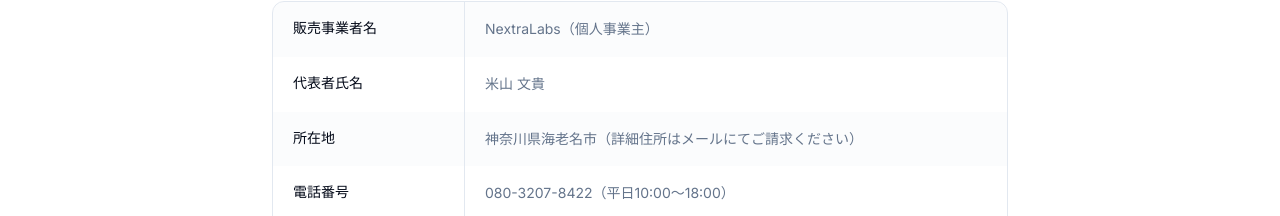
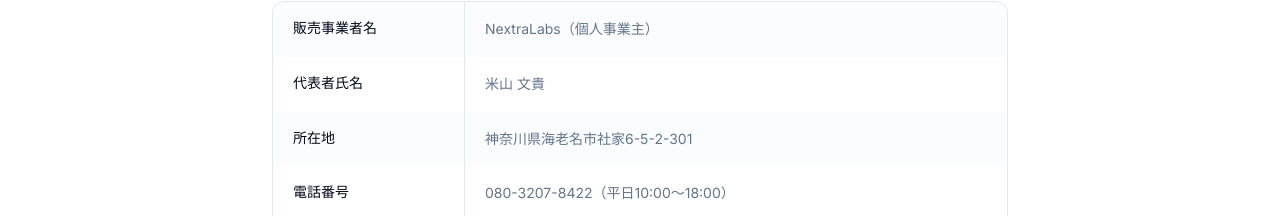
Before and after one commit to fyoneyone9-cyber/nextralabs-membership, a Next.js app: page /tokusho in a window 1280 px wide. Shown: the part 268-484 px from the top of the page. Built offline with nearby package versions, Linux system fonts and the light colour scheme; no server answers.

Commit message:
fix: 特定商取引法 所在地を正式住所に更新

```diff
--- a/src/app/tokusho/page.tsx
+++ b/src/app/tokusho/page.tsx
@@ -24,7 +24,7 @@ export default function TokushoPage() {
         {[
           { label: '販売事業者名', value: 'NextraLabs（個人事業主）' },
           { label: '代表者氏名', value: '米山 文貴' },
-          { label: '所在地', value: '神奈川県海老名市（詳細住所はメールにてご請求ください）' },
+          { label: '所在地', value: '神奈川県海老名市社家6-5-2-301' },
           { label: '電話番号', value: '080-3207-8422（平日10:00〜18:00）' },
           { label: 'メールアドレス', value: 'info@marriage-road.jp' },
           { label: 'ウェブサイト', value: 'https://membership-site-nextralabos.vercel.app' },
```
